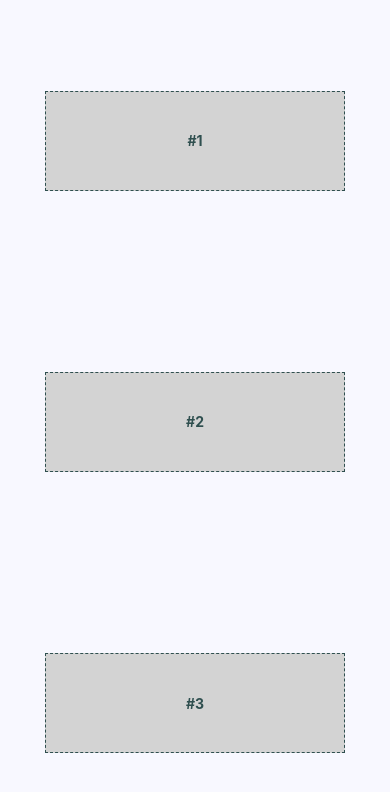
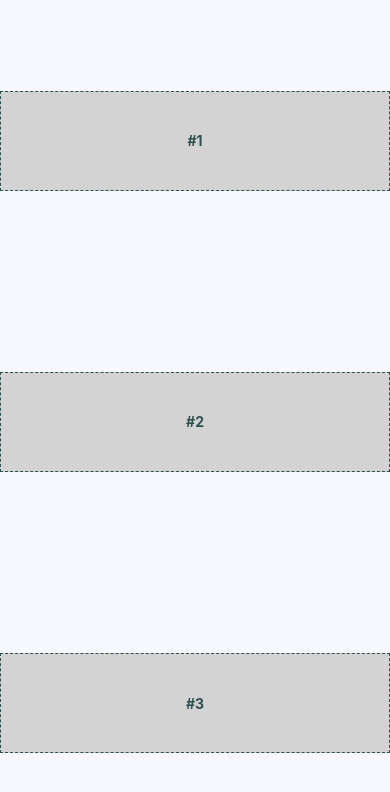
Before and after one commit to karim-dev-2023/react-native-blanck-ts, a React Native app: screen / in a window 390 px wide. Shown: the top 792 px of the page. Built offline with nearby package versions, Linux system fonts and the light colour scheme.

Commit message:
Update style for element take a full screen

```diff
--- a/styles.ts
+++ b/styles.ts
@@ -3,18 +3,17 @@ export default StyleSheet.create({
   container: {
     flex: 1,
     flexDirection:"column",
-    alignItems: "center",
+    backgroundColor: "ghostwhite",
     justifyContent: "space-around",
-    backgroundColor: "ghostwhite",
     ...Platform.select({
       ios: { paddingTop: 20 },
       android: { paddingTop: StatusBar.currentHeight },
     }),
   },
   box: {
-    width: 300,
     height: 100,
     justifyContent: "center",
+    alignSelf: "stretch",
     alignItems: "center",
     backgroundColor: "lightgray",
     borderWidth:1,
```
